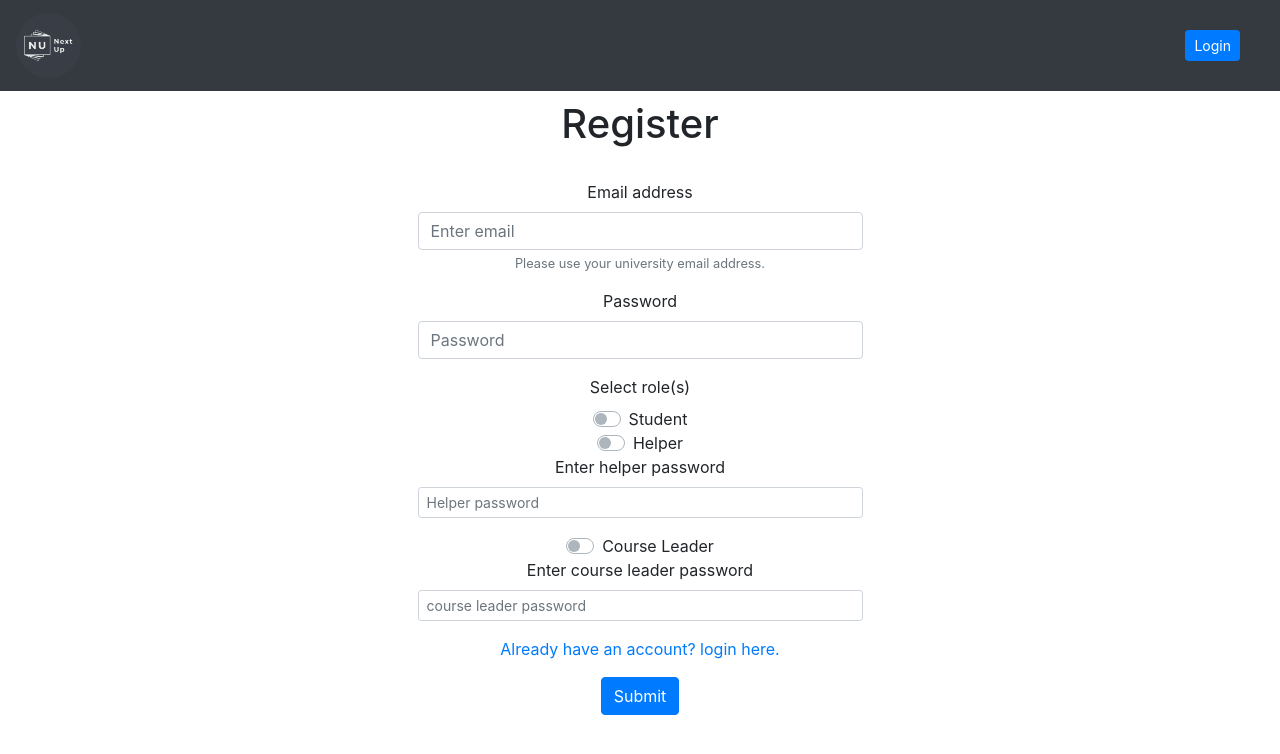
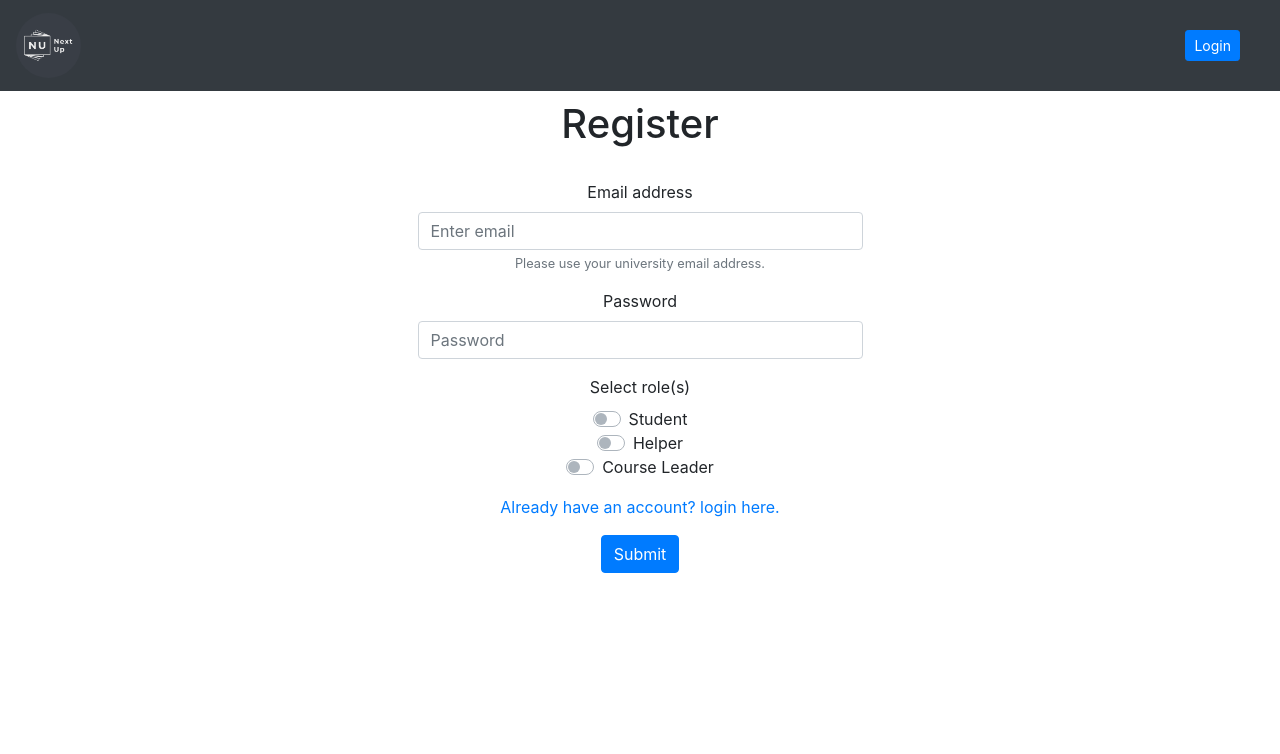
Before and after one commit to paul-cockburn/nextup, a React (Create React App) app: page / in a window 1280 px wide. Shown: the top 754 px of the page. Built offline with nearby package versions, Linux system fonts and the light colour scheme.

Commit message:
added passwords for helper and leader

```diff
--- a/src/register/index.js
+++ b/src/register/index.js
@@ -17,15 +17,24 @@ class Register extends React.Component {
     }
 
     handleChange(event) {
-        var key = event.target.type
+        var key = event.target.id
         var val = event.target.value
         var obj  = {}
         obj[key] = val
         this.setState(obj)
+
     }
 
     handleSubmit(event) {
         event.preventDefault();
+        console.log(this.state.showHelperPass, " loL ", this.state.helperPassword)
+
+        if(this.state.showHelperPass && this.state.helperPassword !== "helper1821") {
+            console.log(this.state.showHelperPass, " loL ", this.state.helperPassword)
+            alert("Wrong helper password!")
+        }else if(this.state.showLeaderPass && this.state.courseLeaderPassword !=="leader1821"){
+            alert("Wrong course leader password")
+        }else{
             console.log(this.state.email, "email")
             firebase.auth().createUserWithEmailAndPassword(this.state.email, this.state.password).catch(function(error) {
                 // Handle Errors here.
@@ -43,10 +52,14 @@ class Register extends React.Component {
             }
             );
         }
+    }
 
     togglePasswords(event) {
         if(event.target.id === "helperSwitch") {
-
+            this.setState({showHelperPass: !this.state.showHelperPass})
+        }
+        else if(event.target.id === "courseLeaderSwitch"){
+            this.setState({showLeaderPass: !this.state.showLeaderPass})
         }
 	}
 
@@ -65,7 +78,7 @@ class Register extends React.Component {
         <div>
         <Form onSubmit={this.handleSubmit} className="page-content">
             <h1>Register</h1>
-            <Form.Group controlId="formEmailReg">
+            <Form.Group controlId="email">
                 <Form.Label>Email address</Form.Label>
                 <Form.Control required type="email" placeholder="Enter email" onChange={this.handleChange} />
                 <Form.Text className="text-muted">
@@ -73,11 +86,11 @@ class Register extends React.Component {
                 </Form.Text>
             </Form.Group>
 
-            <Form.Group controlId="formPasswordReg">
+            <Form.Group controlId="password">
                 <Form.Label>Password</Form.Label>
                 <Form.Control required type="password" placeholder="Password" onChange={this.handleChange} />
             </Form.Group>
-            <Form.Group controlId="formRole">
+            <Form.Group controlId="role">
                 <Form.Label>Select role(s)</Form.Label>
                 <Form.Check
                     type="switch"
@@ -91,20 +104,25 @@ class Register extends React.Component {
                     id="helperSwitch"
                     onChange={this.togglePasswords}
                 />
-                <Form.Group controlId="formHelperPassword">
+                { this.state.showHelperPass ?
+                    <Form.Group controlId="helperPassword">
                         <Form.Label>Enter helper password</Form.Label>
-                    <Form.Control required size="sm" type="helperPassword" placeholder="Helper password" onChange={this.handleChange} />
+                        <Form.Control required size="sm" type="helperPassword" placeholder="Helper password" onChange={this.handleChange}  />
                     </Form.Group>
+                : null }
+
                 <Form.Check
                     type="switch"
                     label="Course Leader"
                     id="courseLeaderSwitch"
                     onChange={this.togglePasswords}
                 />
-                <Form.Group controlId="formCourseLeaderPassword">
+                { this.state.showLeaderPass ?
+                    <Form.Group controlId="courseLeaderPassword">
                         <Form.Label>Enter course leader password</Form.Label>
-                    <Form.Control required size="sm" type="courseLeaderPassword" placeholder="course leader password" onChange={this.handleChange} />
+                        <Form.Control required size="sm" type="courseLeaderPassword" placeholder="Course leader password" onChange={this.handleChange} />
                     </Form.Group>
+                : null }
             </Form.Group>
 
             <Form.Group>
```
Lines whose indentation alone changed are shown as unchanged.
